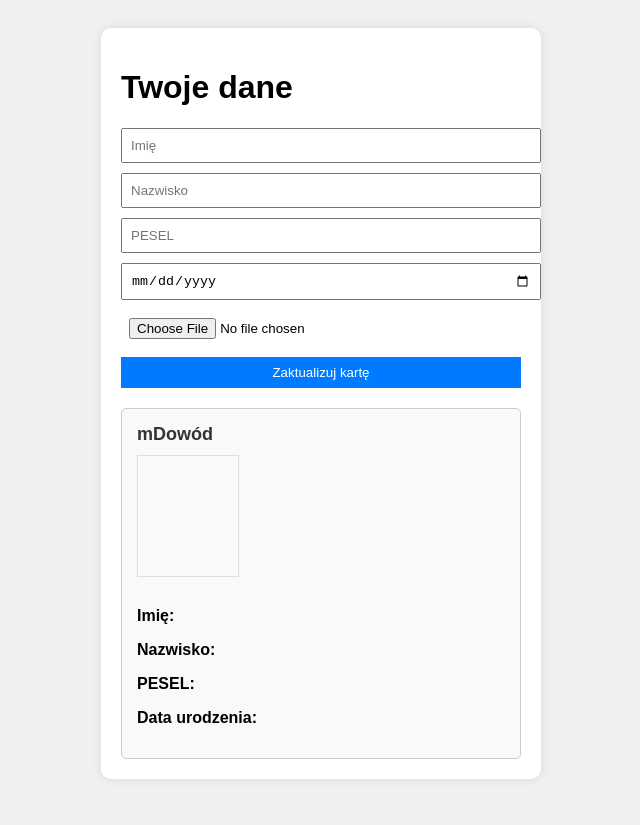
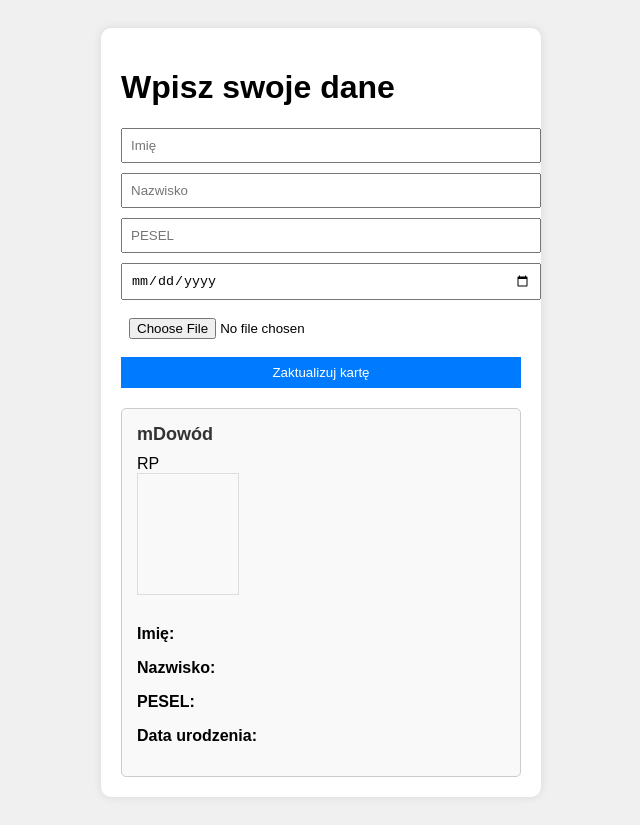
Before and after one commit to LuceQeo/mobywatel-kopia, a plain HTML site: page index.html in a window 1280 px wide. Shown: the whole page, without its empty margins (319-959 px from the left). Drawn offline with Linux system fonts and the light colour scheme.

Commit message:
Update index.html

```diff
--- a/index.html
+++ b/index.html
@@ -8,7 +8,7 @@
 </head>
 <body>
     <div class="container">
-        <h1>Twoje dane</h1>
+        <h1>Wpisz swoje dane</h1>
         <input type="text" id="name" placeholder="Imię">
         <input type="text" id="surname" placeholder="Nazwisko">
         <input type="text" id="pesel" placeholder="PESEL">
@@ -17,14 +17,21 @@
         <button onclick="updateCard()">Zaktualizuj kartę</button>
 
         <div class="card">
+            <div class="card-header">
                 <h2>mDowód</h2>
+                <span class="hologram">RP</span>
+            </div>
+            <div class="card-content">
                 <canvas id="photoCanvas" width="100" height="120"></canvas>
+                <div class="details">
                     <p><strong>Imię:</strong> <span id="cardName"></span></p>
                     <p><strong>Nazwisko:</strong> <span id="cardSurname"></span></p>
                     <p><strong>PESEL:</strong> <span id="cardPesel"></span></p>
                     <p><strong>Data urodzenia:</strong> <span id="cardBirthdate"></span></p>
                 </div>
             </div>
+        </div>
+    </div>
     <script src="script.js"></script>
 </body>
 </html>
```
Lines whose indentation alone changed are shown as unchanged.
